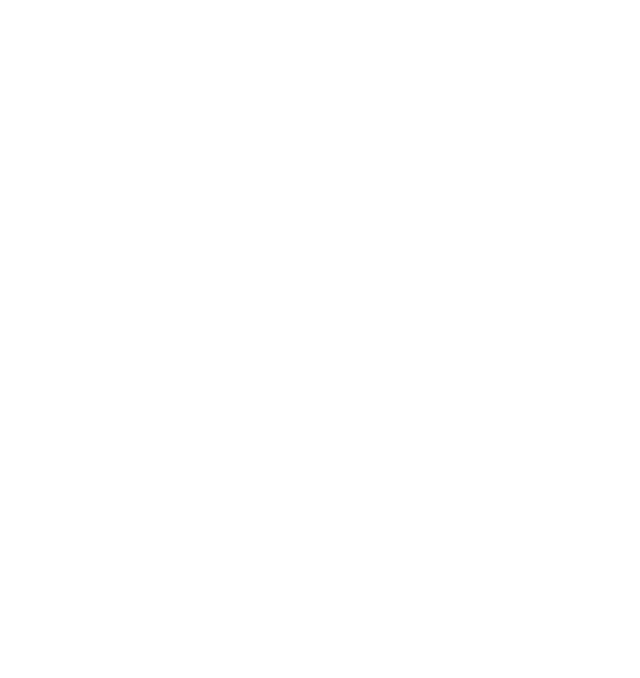
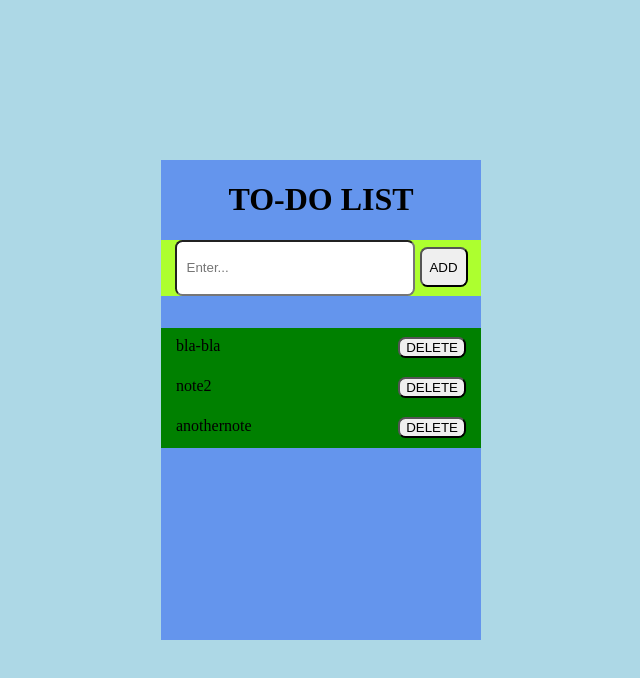
Before and after one commit to illdoodle/notes-project, a React (Vite) app: page / in a window 1280 px wide. Shown: the top 678 px of the page, without its empty margins (319-959 px from the left). Built offline with nearby package versions, Linux system fonts and the light colour scheme; the HTML template or start-up script is replaced by a standard one.

Commit message:
базовый функционал, добавлен каркас, временный css, реализовано демо-взаимодействие кнопки добавления заметки

```diff
--- a/package.json
+++ b/package.json
@@ -14,6 +14,7 @@
     "react-dom": "^18.2.0"
   },
   "devDependencies": {
+    "@types/node": "^20.12.6",
     "@types/react": "^18.2.66",
     "@types/react-dom": "^18.2.22",
     "@typescript-eslint/eslint-plugin": "^7.2.0",
--- a/src/App.tsx
+++ b/src/App.tsx
@@ -1,7 +1,11 @@
+import './styles/app.css';
+import Notes from './components/Notes.tsx';
+
 function App() {
   return (
-    <div></div>
+    <div className='app'>
+      <Notes/>
+    </div>
   )
 }
-
-export default App
+export default App;
--- /dev/null
+++ b/src/components/Notes.tsx
@@ -0,0 +1,29 @@
+import { useState } from 'react';
+import '../styles/notes.css';
+import NotesItem from './NotesItem';
+
+function Notes() {
+  const [notes, setNotes] = useState(['bla-bla', 'note2', 'anothernote']);
+
+  function addNote(e:any){
+    e.preventDefault();
+    const noteInput = document.querySelector('.notes-enter');
+    console.log(noteInput.value);
+  }
+  return (
+    <div className="notes-root">
+        <div className="notes-header">
+            <h1>TO-DO LIST</h1>
+        </div>
+        <div className='notes-input'>
+            <input type="text" placeholder='Enter...' className='notes-enter'/>
+            <button className="notes-submit-btn" onClick={addNote}>ADD</button>
+        </div>
+        <div className="notes-list">
+          {notes.map((note) => <NotesItem key={note} text={note}/>)}
+        </div>
+    </div>
+  )
+}
+
+export default Notes;
--- /dev/null
+++ b/src/components/NotesItem.tsx
@@ -0,0 +1,10 @@
+function NotesItem({text}:any) {
+  return (
+    <div className='note'>
+        <div className='note-text'>{text}</div>
+        <button className='note-delete-btn'>DELETE</button>
+    </div>
+  )
+}
+
+export default NotesItem;
--- /dev/null
+++ b/src/styles/app.css
@@ -0,0 +1,20 @@
+.app {
+    width: 100vw;
+    height: 100vh;
+    position: absolute;
+    left: 0;
+    top: 0;
+    display: flex;
+    margin: 0;
+    padding: 0;
+    background-color: lightblue;
+    align-items: center;
+    justify-content: center;
+}
+
+input, button {
+    margin: 0;
+    /* padding: 0; */
+    box-sizing: border-box;
+    border-radius: 7.5px;
+}
--- /dev/null
+++ b/src/styles/notes.css
@@ -0,0 +1,44 @@
+.notes-root {
+    width: 25%;
+    height: 60%;
+    left: 50%;
+    background-color: cornflowerblue;
+    text-align: center;
+}
+
+.notes-input {
+    background-color: greenyellow;
+}
+
+.notes-enter {
+    width: 75%;
+    line-height: 50px;
+    padding-left: 10px;
+}
+
+.notes-submit-btn {
+    width: 15%;
+    height: 40px;
+    margin-left: 5px;
+}
+
+.notes-list {
+    margin-top: 10%;
+    background-color: aqua;
+}
+
+.note {
+    background: green;
+    height: 2.5em;
+    align-content: center;
+}
+
+.note-text {
+    float: left;
+    margin-left: 15px;
+}
+
+.note-delete-btn {
+    float: right;
+    margin-right: 15px;
+}
--- a/tsconfig.json
+++ b/tsconfig.json
@@ -13,6 +13,8 @@
     "isolatedModules": true,
     "noEmit": true,
     "jsx": "react-jsx",
+    "allowJs": true,
+    "checkJs": false,
 
     /* Linting */
     "strict": true,
```
Also changed, not shown: 1 other file (tests, documents, lock files or other folders).
